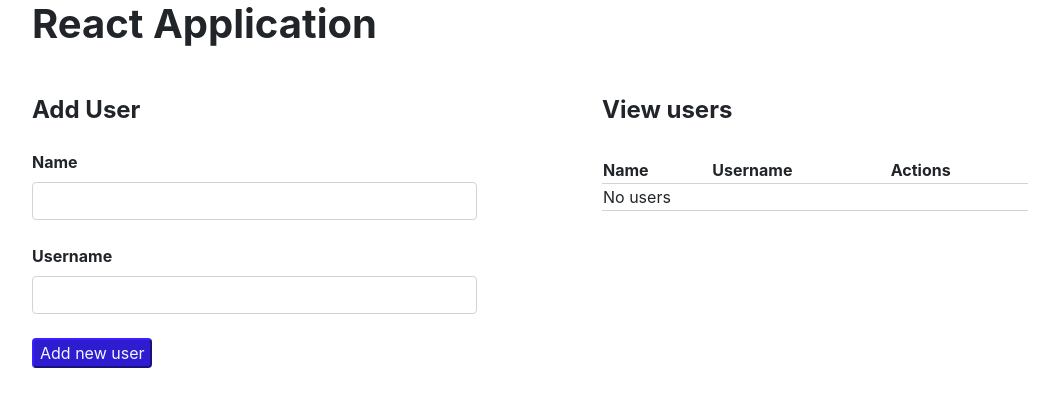
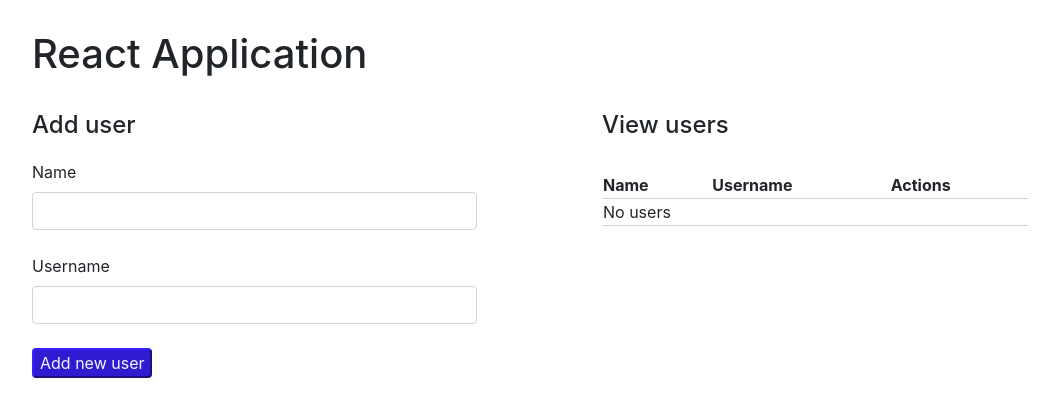
Before and after one commit to yogashreeck/assessment4, a React (Create React App) app: page /home in a window 1280 px wide. Shown: the top 416 px of the page, without its empty margins (53-1112 px from the left). Built offline with nearby package versions, Linux system fonts and the light colour scheme.

Commit message:
commit-4

```diff
--- a/src/App.js
+++ b/src/App.js
@@ -5,6 +5,7 @@ import { BrowserRouter as Router, Route, Switch, } from 'react-router-dom';
 import LoginComp from './components/LoginComp';
 import RegisterComp from './components/RegisterComp';
 import AddViewComp from './components/AddViewComp'
+
 
 function App() {
   return (
@@ -14,6 +15,8 @@ function App() {
           <Route exact path='/login' component={LoginComp}></Route>
           <Route exact path='/register' component={RegisterComp}></Route>
           <Route exact path='/home' component={AddViewComp}></Route>
+          <Route exact path='/home' component={AddViewComp}></Route>
+
         </Switch>
       </Router>
     </div>
--- a/src/components/AddViewComp.js
+++ b/src/components/AddViewComp.js
@@ -1,50 +1,73 @@
-import React, { Component } from 'react';
+import React, { useState, Fragment } from 'react'
+import AddUser from './userview/AddUser'
+import EditUser from './userview/EditUser'
+import Table from './userview/Table'
 import './add.css';
 
-class AddViewComp extends Component {
-  render() {
-    return (
-      <div className="container">
-        <h1><b>React Application</b></h1>
-        <div class="row">
-          <div className={"col-md-5 form-group add"}>
-            <form className="form">
-              <h4><b>Add User</b></h4>
-              <div className="nameblock">
-                <label For="Name"><b>Name</b></label>
-                <input type="text" className="form-control" /><br />
-                <label For="Username"><b>Username</b></label>
-                <input type="text" className="form-control" /><br />
-                <button className="bttn">Add new user</button>
+const AddViewComp = () => {
+  // Data
+  const usersData = []
+
+  const initialFormState = { id: null, name: '', username: '' }
+
+  // Setting state
+  const [users, setUsers] = useState(usersData)
+  const [currentUser, setCurrentUser] = useState(initialFormState)
+  const [editing, setEditing] = useState(false)
+
+  // CRUD operations
+  const addUser = user => {
+    user.id = users.length + 1
+    setUsers([...users, user])
+  }
+
+  const deleteUser = id => {
+    setEditing(false)
+
+    setUsers(users.filter(user => user.id !== id))
+  }
+
+  const updateUser = (id, updatedUser) => {
+    setEditing(false)
+
+    setUsers(users.map(user => (user.id === id ? updatedUser : user)))
+  }
+
+  const editRow = user => {
+    setEditing(true)
+
+    setCurrentUser({ id: user.id, name: user.name, username: user.username })
+  }
+
+  return (
+    <div className="container">
+      <h1>React Application</h1>
+      <div className="row">
+        <div className={"col-md-5 "}>
+        <div >
+          {editing ? (
+            <div>
+              <h2>Edit user</h2>
+              <EditUser editing={editing} setEditing={setEditing} currentUser={currentUser}
+                updateUser={updateUser} />
+            </div>
+          ) : (
+              <div>
+                <h4>Add user</h4>
+                <AddUser addUser={addUser} />
               </div>
-            </form>
-          </div>
-          <div className={"col-md-6 offset-md-1 form"}>
-            <h4><b>View users</b></h4>
-            <table>
-              <thead >
-                <tr>
-                  <th>Name</th>
-                  <th>Username</th>
-                  <th>Actions</th>
-                </tr>
-              </thead>
-
-              <tbody>
-                <tr>
-                  <td>No users</td>
-                  <td></td>
-                  <td></td>
-                </tr>
-
-              </tbody>
-            </table>
-          </div>
+            )}
+        </div>
+        </div>
+        <div className={"col-md-5 offset-md-1 "}>
+        <div>
+          <h4>View users</h4>
+          <Table users={users} editRow={editRow} deleteUser={deleteUser} />
+        </div>
         </div>
       </div>
-
-    )
-  }
+    </div>
+  )
 }
 
 export default AddViewComp;
--- a/src/components/LoginComp.js
+++ b/src/components/LoginComp.js
@@ -7,29 +7,56 @@ class LoginComp extends Component {
     this.state = {
       username: '',
       password: '',
+      submitted: false
     };
+    this.handleChange = this.handleChange.bind(this);
+    this.formHandleSubmit = this.formHandleSubmit.bind(this);
   }
+  handleChange(e) {
+    const { name, value } = e.target;
+    this.setState({ [name]: value });
+  }
+
+  formHandleSubmit(e) {
+    e.preventDefault()
+    this.setState({ submitted: true });
+  }
+  // loginClick = () => {
+  //   this.props.history.push('/home')
+  // }
   handleClick = () => {
     this.props.history.push('/register')
   }
 
+
   render() {
+    const { loggingIn } = this.props;
+    const { username, password, submitted } = this.state;
     return (
       <div className="login">
         <div className="col-md-3 log-block">
           <h3>Login</h3>
-        <form name="form">
+          <form name="form" onSubmit={this.formHandleSubmit} >
             <div className={'form-group'}>
-            <label htmlFor="username">Username</label>
-            <input type="text" className="form-control" name="username"  />
+              <label htmlFor="username"><b>Username</b></label>
+              <input type="text" className="form-control" name="username" value={username} id="defaultFormRegisterPasswordEx4"
+                onChange={this.handleChange} />
+              {submitted && !username &&
+                <div>Username is required</div>
+              }
             </div>
             <div className={'form-group'}>
-            <label htmlFor="password">Password</label>
-            <input type="password" className="form-control" name="password" />
+              <label htmlFor="password"><b>Password</b></label>
+              <input type="password" className="form-control" name="password" value={password}
+                onChange={this.handleChange} />
+              {submitted &&
+                <div>Password is required</div>
+              }
             </div>
             <div className="form-group">
-            <button className="btn btn-primary">Login</button>
-            <a href="#" className="btn btn-link text-decoration-none" onClick={this.handleClick}>Register</a>
+              <button className="btn btn-primary" onClick={this.loginClick}>Login</button>
+              <a href="#" className="btn btn-link text-decoration-none"
+                onClick={this.handleClick}>Register</a>
             </div>
           </form>
         </div>
--- a/src/components/add.css
+++ b/src/components/add.css
@@ -1,5 +1,5 @@
 .form{
-    margin-top: 40px;
+    margin-top: 20px;
 }
 .nameblock{
     margin-top: 25px;
@@ -12,7 +12,10 @@
     border-radius: 0.25rem;
     color: aliceblue;
 }
-
+.container , h1{
+ margin-top: 30px;
+padding-bottom: 25px;
+}
 .table ,thead ,th,td {
     border-bottom: 1px solid #ced4da;
  }
@@ -20,3 +23,9 @@ th{
      column-count: 2;
      padding-top: 25px;
  }
+ .butt{
+    margin: 10px;
+ }
+ .edbtn{
+     margin: 1px;
+ }
--- /dev/null
+++ b/src/components/userview/AddUser.js
@@ -0,0 +1,35 @@
+import React, { useState } from 'react'
+
+const AddUser = props => {
+	const initialFormState = { id: null, name: '', username: '' }
+	const [ user, setUser ] = useState(initialFormState)
+
+	const handleInputChange = event => {
+		const { name, value } = event.target
+
+		setUser({ ...user, [name]: value })
+	}
+
+	return (
+		<form className="form"
+			onSubmit={event => {
+				event.preventDefault()
+				if (!user.name || !user.username) return
+
+				props.addUser(user)
+				setUser(initialFormState)
+			}}
+		>
+
+			<label>Name</label>
+			<input type="text" name="name" className="form-control"
+			 value={user.name} onChange={handleInputChange} /><br/>
+			<label>Username</label>
+			<input type="text" name="username" className="form-control"
+			value={user.username} onChange={handleInputChange} /><br/>
+			<button className="bttn">Add new user</button>
+		</form>
+	)
+}
+
+export default AddUser;
--- /dev/null
+++ b/src/components/userview/EditUser.js
@@ -0,0 +1,42 @@
+import React, { useState, useEffect } from 'react'
+
+const EditUser = props => {
+  const [ user, setUser ] = useState(props.currentUser)
+
+  useEffect(
+    () => {
+      setUser(props.currentUser)
+    },
+    [ props ]
+  )
+  // You can tell React to skip applying an effect if certain values haven’t changed between re-renders. [ props ]
+
+  const handleInputChange = event => {
+    const { name, value } = event.target
+
+    setUser({ ...user, [name]: value })
+  }
+
+  return (
+    <form className="form"
+      onSubmit={event => {
+        event.preventDefault()
+
+        props.updateUser(user.id, user)
+      }}
+    >
+      <label>Name</label>
+      <input type="text" name="name" className="form-control"
+      value={user.name} onChange={handleInputChange} /><br/>
+      <label>Username</label>
+      <input type="text" name="username" className="form-control"
+      value={user.username} onChange={handleInputChange} /><br/>
+      <button  className="btn btn-info butt">Update user</button>
+      <button onClick={() => props.setEditing(false)} className="btn btn-dark butt">
+        Cancel
+      </button>
+    </form>
+  )
+}
+
+export default EditUser;
--- /dev/null
+++ b/src/components/userview/Table.js
@@ -0,0 +1,35 @@
+import React from 'react'
+
+const Table = props => (
+  <table>
+    <thead>
+      <tr>
+        <th>Name</th>
+        <th>Username</th>
+        <th>Actions</th>
+      </tr>
+    </thead>
+    <tbody>
+      {props.users.length > 0 ? (
+        props.users.map(user => (
+          <tr key={user.id}>
+            <td>{user.name}</td>
+            <td>{user.username}</td>
+            <td>
+              <button onClick={() => {props.editRow(user)}}
+              className="btn btn-info butt">Edit</button>
+              <button onClick={() => props.deleteUser(user.id)}
+                className="btn btn-danger edbtn">Delete</button>
+            </td>
+          </tr>
+        ))
+      ) : (
+        <tr>
+          <td colSpan={3}>No users</td>
+        </tr>
+      )}
+    </tbody>
+  </table>
+)
+
+export default Table;
```
Also changed, not shown: src/components/UserForm.js (added, +33 -0 lines), src/action/logaction.js (added), src/reducers/LoginReducer.js (added). Lines whose indentation alone changed are shown as unchanged.
